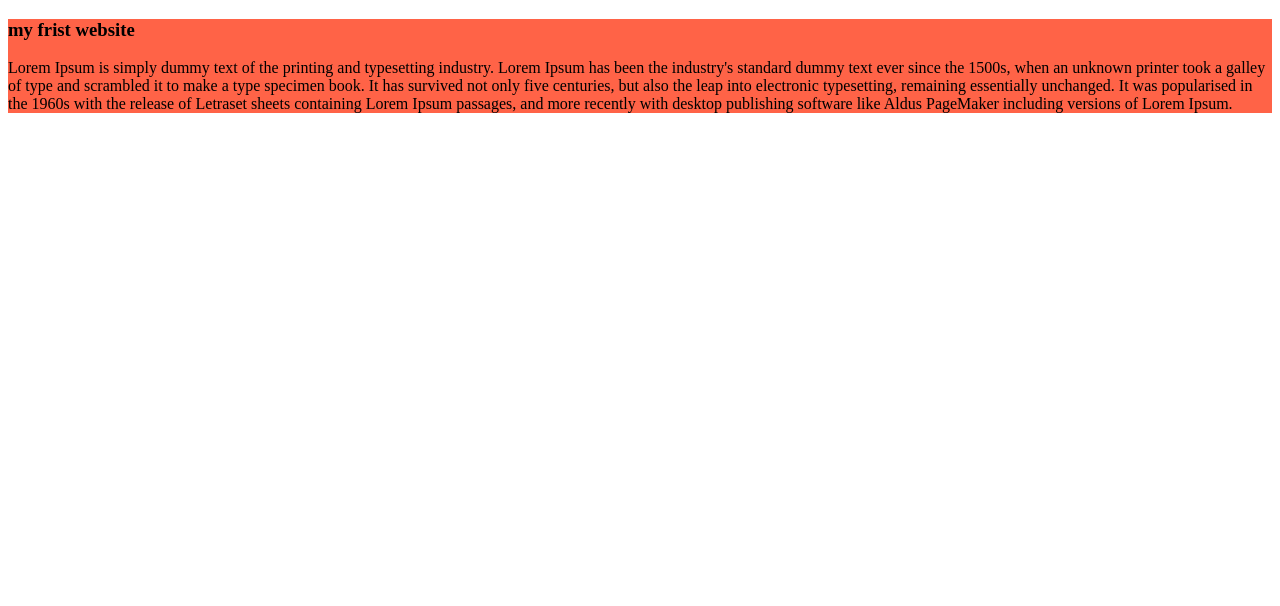
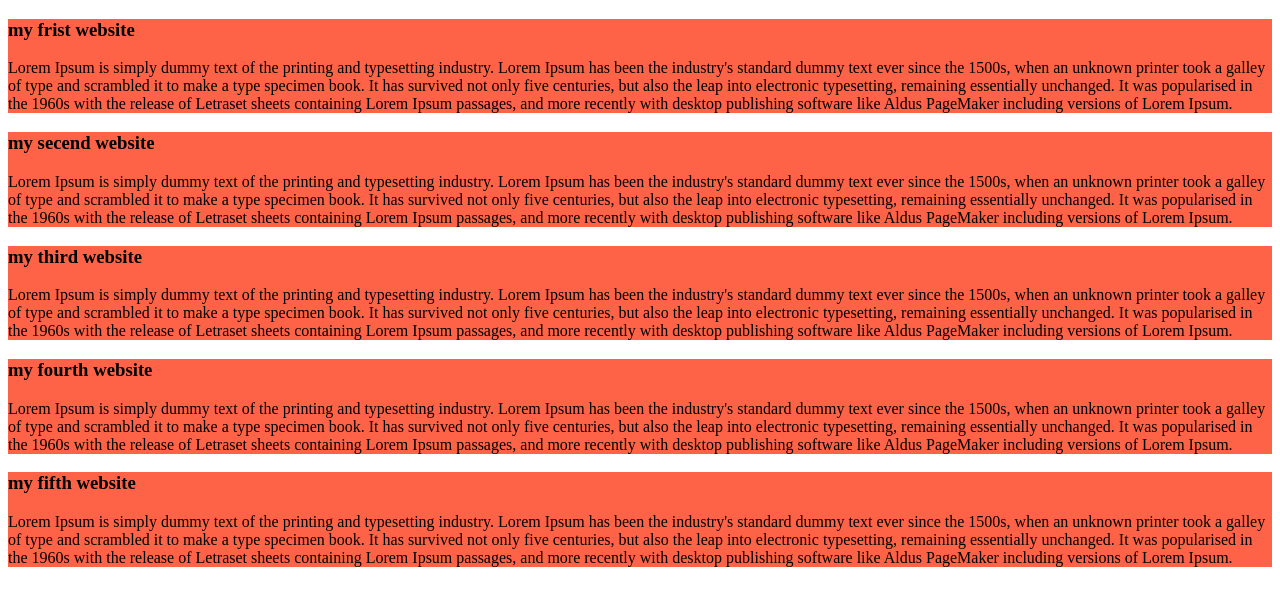
Before and after one commit to ummeahabiba/third-attempt, a plain HTML site: page index.html in a window 1280 px wide. Drawn offline with Linux system fonts and the light colour scheme.

Commit message:
added secend third fourth and fifth blog

```diff
--- a/index.html
+++ b/index.html
@@ -18,5 +18,49 @@
               Lorem Ipsum passages, and more recently with desktop publishing software
                like Aldus PageMaker including versions of Lorem Ipsum.</p>
     </div>
+    <div>
+        <h3>my secend website</h3>
+        <p>Lorem Ipsum is simply dummy text of the printing and typesetting industry.
+            Lorem Ipsum has been the industry's standard dummy text ever since the 1500s,
+             when an unknown printer took a galley of type and scrambled it to make a
+             type specimen book. It has survived not only five centuries, but also the
+             leap into electronic typesetting, remaining essentially unchanged. It was
+              popularised in the 1960s with the release of Letraset sheets containing
+              Lorem Ipsum passages, and more recently with desktop publishing software
+               like Aldus PageMaker including versions of Lorem Ipsum.</p>
+    </div>
+    <div>
+        <h3>my third website</h3>
+        <p>Lorem Ipsum is simply dummy text of the printing and typesetting industry.
+            Lorem Ipsum has been the industry's standard dummy text ever since the 1500s,
+             when an unknown printer took a galley of type and scrambled it to make a
+             type specimen book. It has survived not only five centuries, but also the
+             leap into electronic typesetting, remaining essentially unchanged. It was
+              popularised in the 1960s with the release of Letraset sheets containing
+              Lorem Ipsum passages, and more recently with desktop publishing software
+               like Aldus PageMaker including versions of Lorem Ipsum.</p>
+    </div>
+    <div>
+        <h3>my fourth website</h3>
+        <p>Lorem Ipsum is simply dummy text of the printing and typesetting industry.
+            Lorem Ipsum has been the industry's standard dummy text ever since the 1500s,
+             when an unknown printer took a galley of type and scrambled it to make a
+             type specimen book. It has survived not only five centuries, but also the
+             leap into electronic typesetting, remaining essentially unchanged. It was
+              popularised in the 1960s with the release of Letraset sheets containing
+              Lorem Ipsum passages, and more recently with desktop publishing software
+               like Aldus PageMaker including versions of Lorem Ipsum.</p>
+    </div>
+    <div>
+        <h3>my fifth website</h3>
+        <p>Lorem Ipsum is simply dummy text of the printing and typesetting industry.
+            Lorem Ipsum has been the industry's standard dummy text ever since the 1500s,
+             when an unknown printer took a galley of type and scrambled it to make a
+             type specimen book. It has survived not only five centuries, but also the
+             leap into electronic typesetting, remaining essentially unchanged. It was
+              popularised in the 1960s with the release of Letraset sheets containing
+              Lorem Ipsum passages, and more recently with desktop publishing software
+               like Aldus PageMaker including versions of Lorem Ipsum.</p>
+    </div>
 </body>
 </html>
```
